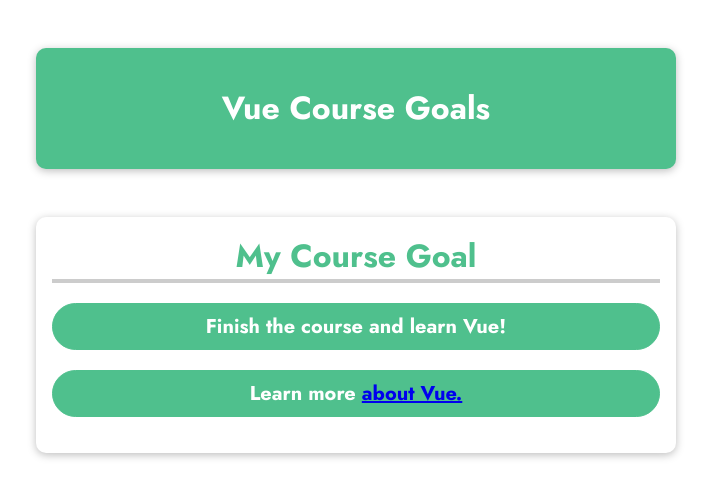
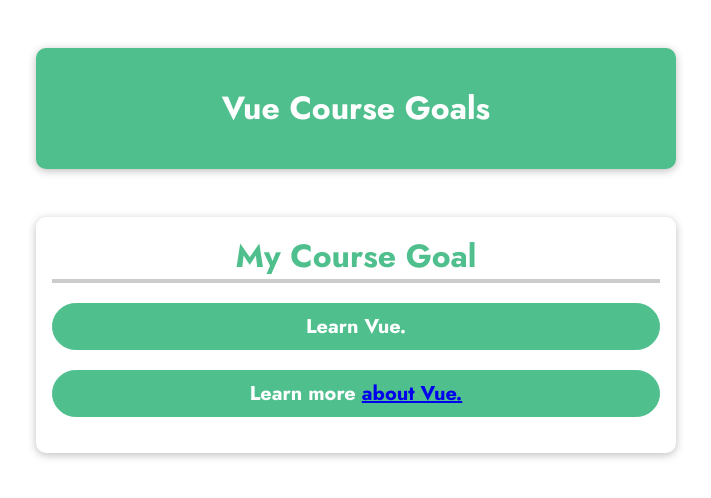
Before and after one commit to isurusiri/js-playground, a plain HTML site: page vuejs/basics-01-starting-code/index.html in a window 1280 px wide. Shown: the whole page, without its empty margins (284-995 px from the left). Drawn offline with nearby package versions, Linux system fonts and the light colour scheme.

Commit message:
vue methods property

```diff
--- a/vuejs/basics-01-starting-code/app.js
+++ b/vuejs/basics-01-starting-code/app.js
@@ -5,6 +5,16 @@ const app = Vue.createApp({
       vueLink: "https://vuejs.org",
     };
   },
+  methods: {
+    outputGoal() {
+      const randomNumber = Math.random();
+      if (randomNumber < 0.5) {
+        return "Learn Vue.";
+      } else {
+        return "Master Vue.";
+      }
+    },
+  },
 });
 
 app.mount("#user-goal");
--- a/vuejs/basics-01-starting-code/index.html
+++ b/vuejs/basics-01-starting-code/index.html
@@ -18,7 +18,7 @@
     </header>
     <section id="user-goal">
       <h2>My Course Goal</h2>
-      <p>{{ courseGoal }}</p>
+      <p>{{ outputGoal() }}</p>
       <p>Learn more <a v-bind:href="vueLink">about Vue.</a></p>
     </section>
   </body>
```
Also changed, not shown: 1 other file.
